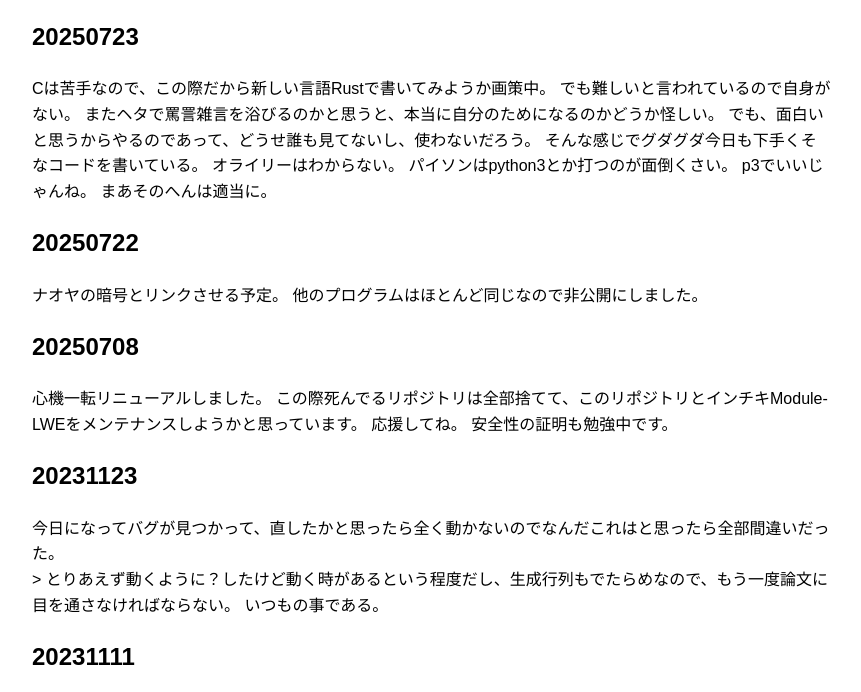
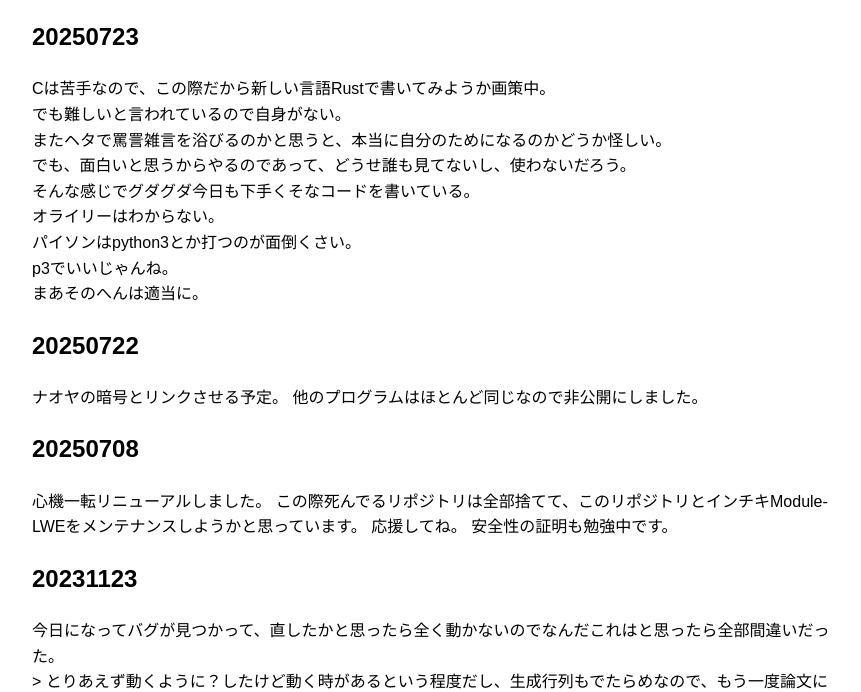
Before and after one commit to fumumue/fumumue.github.io, a plain HTML site: page index.html in a window 1280 px wide. Shown: the part 108-800 px from the top of the page, without its empty margins (208-1069 px from the left). Drawn offline with Linux system fonts and the light colour scheme.

Commit message:
20250723-5

```diff
--- a/index.html
+++ b/index.html
@@ -27,15 +27,15 @@
 
     <div class="section">
 <h2>20250723</h2>
-Cは苦手なので、この際だから新しい言語Rustで書いてみようか画策中。
-でも難しいと言われているので自身がない。
-またヘタで罵詈雑言を浴びるのかと思うと、本当に自分のためになるのかどうか怪しい。
-でも、面白いと思うからやるのであって、どうせ誰も見てないし、使わないだろう。
-そんな感じでグダグダ今日も下手くそなコードを書いている。
-オライリーはわからない。
-パイソンはpython3とか打つのが面倒くさい。
-p3でいいじゃんね。
-まあそのへんは適当に。
+Cは苦手なので、この際だから新しい言語Rustで書いてみようか画策中。<br>
+でも難しいと言われているので自身がない。<br>
+またヘタで罵詈雑言を浴びるのかと思うと、本当に自分のためになるのかどうか怪しい。<br>
+でも、面白いと思うからやるのであって、どうせ誰も見てないし、使わないだろう。<br>
+そんな感じでグダグダ今日も下手くそなコードを書いている。<br>
+オライリーはわからない。<br>
+パイソンはpython3とか打つのが面倒くさい。<br>
+p3でいいじゃんね。<br>
+まあそのへんは適当に。<br>
 
 <h2>20250722</h2>
 ナオヤの暗号とリンクさせる予定。
```
